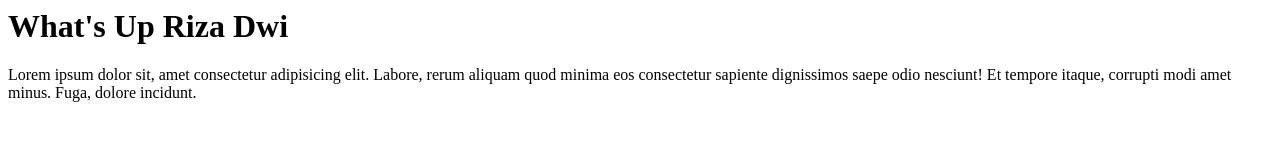
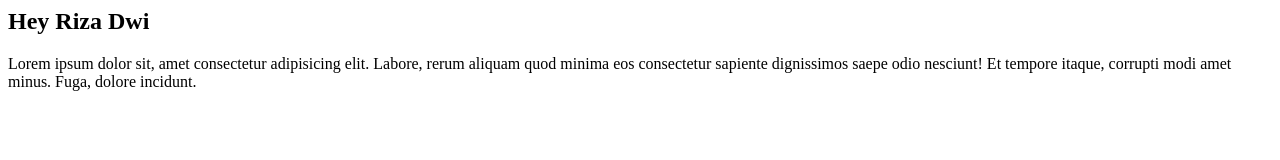
Before and after one commit to rizadwiandhika/riza-git-test, a plain HTML site: page index.html in a window 1280 px wide. Drawn offline with Linux system fonts and the light colour scheme.

Commit message:
merubah tag html h1->h2 & p->div

```diff
--- a/index.html
+++ b/index.html
@@ -6,8 +6,8 @@
 </head>
 <body>
 
-    <h1>What's Up Riza Dwi</h1>
-    <p>Lorem ipsum dolor sit, amet consectetur adipisicing elit. Labore, rerum aliquam quod minima eos consectetur sapiente dignissimos saepe odio nesciunt! Et tempore itaque, corrupti modi amet minus. Fuga, dolore incidunt.</p>
+    <h2>Hey Riza Dwi</h2>
+    <div>Lorem ipsum dolor sit, amet consectetur adipisicing elit. Labore, rerum aliquam quod minima eos consectetur sapiente dignissimos saepe odio nesciunt! Et tempore itaque, corrupti modi amet minus. Fuga, dolore incidunt.</div>
 
 </body>
 </html>
```
